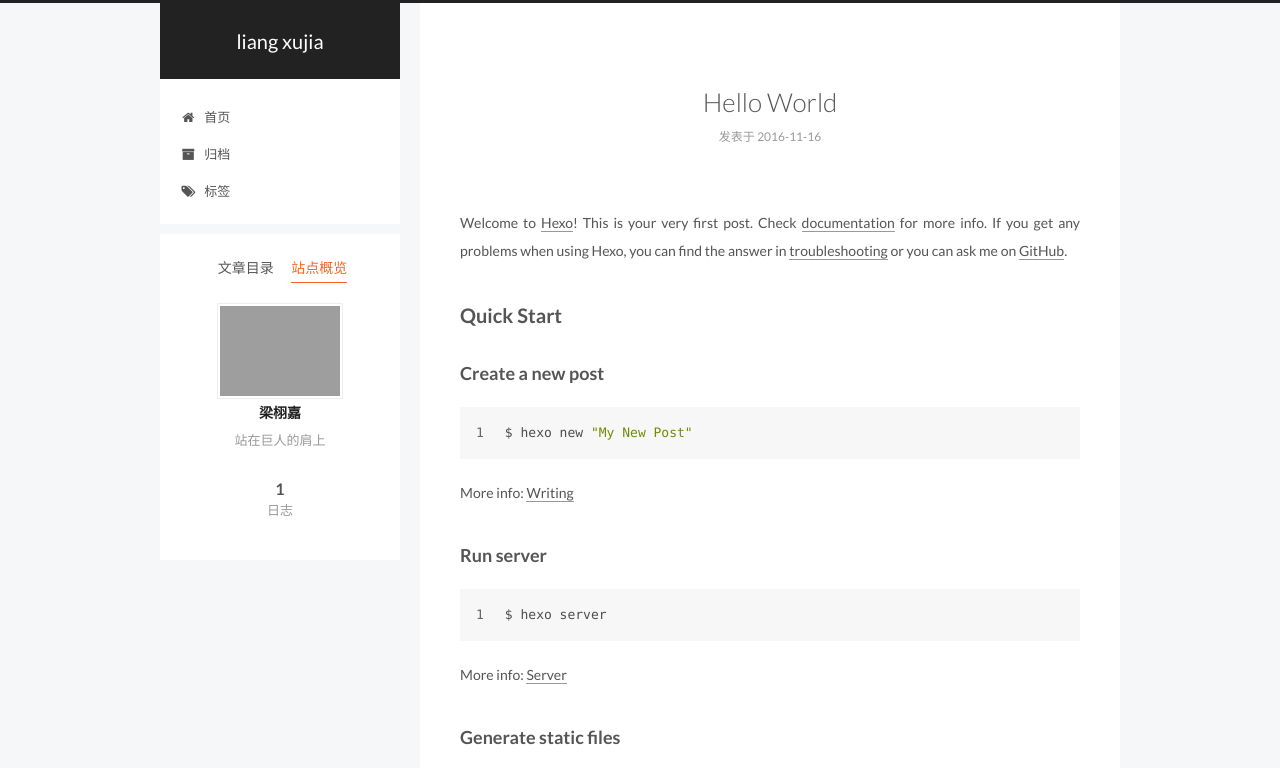
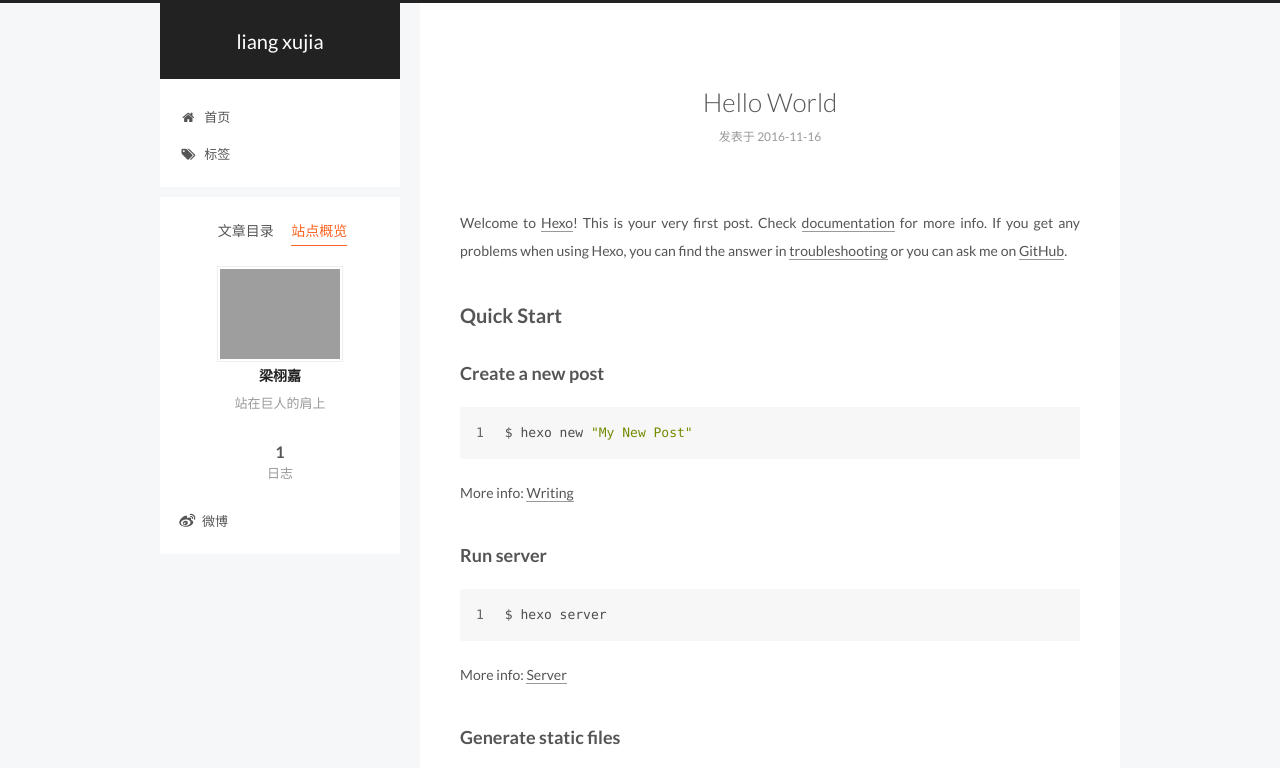
Before and after one commit to Hathaways/Hathaways.github.io, a plain HTML site: page 2016/11/16/hello-world/index.html in a window 1280 px wide. Both pictures are taken after a click on the item "站点概览". Shown: the top 768 px of the page. Drawn offline with Linux system fonts and the light colour scheme; grey boxes are pictures that could not be loaded.

Commit message:
Site updated: 2016-11-20 18:07:58

```diff
--- a/2016/11/16/hello-world/index.html
+++ b/2016/11/16/hello-world/index.html
@@ -173,16 +173,6 @@ Quick">
               <i class="menu-item-icon fa fa-fw fa-home"></i> <br />
 
             首页
-          </a>
-        </li>
-
-
-        <li class="menu-item menu-item-archives">
-          <a href="/archives" rel="section">
-
-              <i class="menu-item-icon fa fa-fw fa-archive"></i> <br />
-
-            归档
           </a>
         </li>
 
@@ -366,7 +356,7 @@ Quick">
         </div>
         <nav class="site-state motion-element">
           <div class="site-state-item site-state-posts">
-            <a href="/archives">
+            <a href="/">
               <span class="site-state-item-count">1</span>
               <span class="site-state-item-name">日志</span>
             </a>
@@ -381,6 +371,17 @@ Quick">
 
 
         <div class="links-of-author motion-element">
+
+
+              <span class="links-of-author-item">
+                <a href="http://weibo.com/2503467195/profile?topnav=1&wvr=6&is_all=1" target="_blank" title="微博">
+
+                    <i class="fa fa-fw fa-weibo"></i>
+
+                  微博
+                </a>
+              </span>
+
 
         </div>
 
--- a/css/main.css
+++ b/css/main.css
@@ -1549,7 +1549,7 @@ pre .javascript .function {
   width: 4px;
   height: 4px;
   border-radius: 50%;
-  background: #c14dff;
+  background: #7aff22;
 }
 .links-of-blogroll {
   font-size: 13px;
```
Also changed, not shown: archives/2016/11/index.html (+12 -11 lines), archives/2016/index.html (+12 -11 lines), archives/index.html (+12 -11 lines), index.html (+12 -11 lines).
